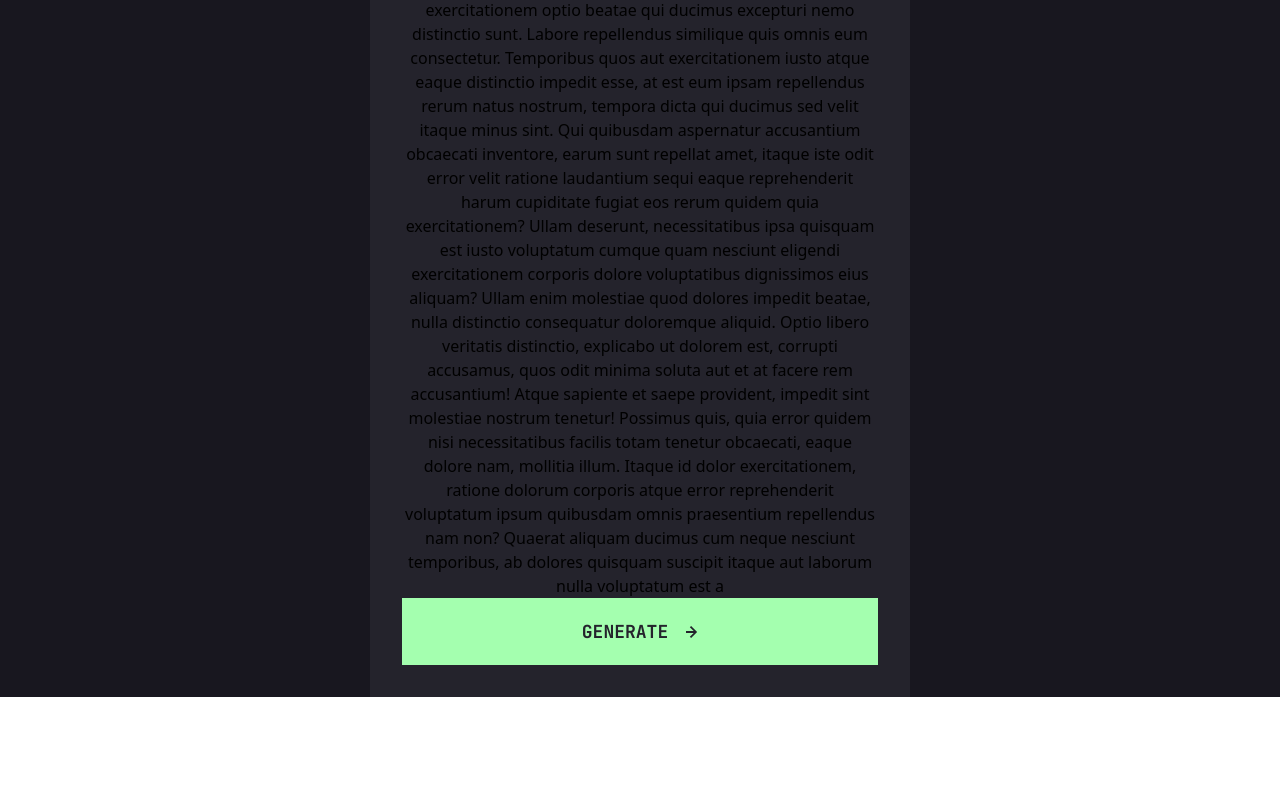
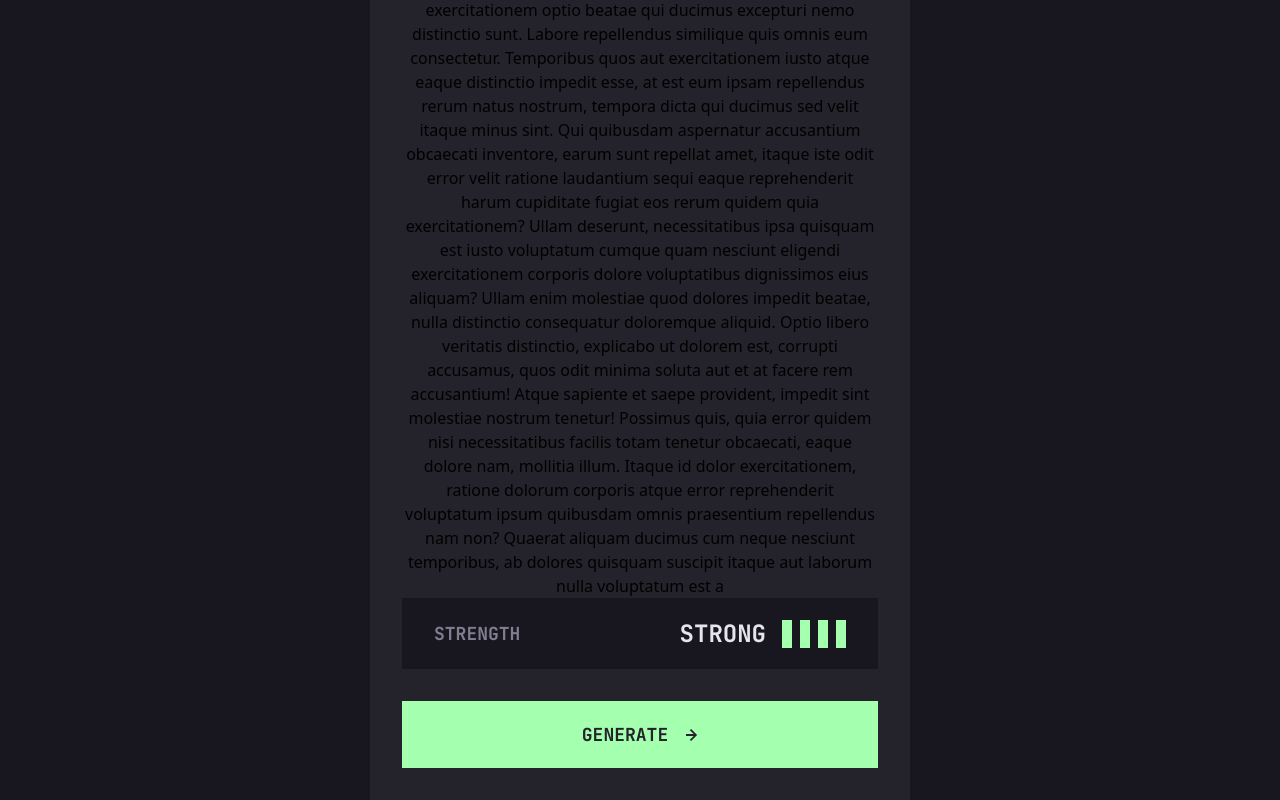
Before and after one commit to shaheen-karodia/pg-assignment, a React (Vite) app: page / in a window 1280 px wide. Shown: the part 380-1180 px from the top of the page. Before the commit the page ends 1077 px from the top, so only its background shows below. Built offline with nearby package versions, Linux system fonts and the light colour scheme.

Commit message:
Implemented Password Strenth Indicator

```diff
--- a/src/App.tsx
+++ b/src/App.tsx
@@ -1,6 +1,7 @@
 import Button from "./components/Button";
 import Container from "./components/Container";
 import PasswordField from "./components/PasswordField";
+import PasswordStrengthIndicator from "./components/PasswordStrengthIndicator";
 import Typography from "./components/Typography";
 
 function App() {
@@ -41,6 +42,7 @@ function App() {
           reprehenderit voluptatum ipsum quibusdam omnis praesentium repellendus
           nam non? Quaerat aliquam ducimus cum neque nesciunt temporibus, ab
           dolores quisquam suscipit itaque aut laborum nulla voluptatum est a
+          <PasswordStrengthIndicator strength="strong" className="mb-8" />
           <Button
             onClick={() => {
               console.log("TODO");
--- /dev/null
+++ b/src/components/PasswordStrengthIndicator.tsx
@@ -0,0 +1,79 @@
+import { cva } from "class-variance-authority";
+import Typography from "./Typography";
+
+const bar = cva(["h-[28px]", "w-[10px]"], {
+  variants: {
+    strength: {
+      empty: ["bg-transparent", "border-almost-white border-2"],
+      "too-weak": ["bg-1-red"],
+      weak: ["bg-2-orange"],
+      medium: ["bg-3-yellow"],
+      strong: ["bg-neon-green"],
+    },
+  },
+  defaultVariants: {
+    strength: "empty",
+  },
+});
+
+const MAX_BARS = 4;
+const BAR_FILL_MAP = {
+  "too-weak": 1,
+  weak: 2,
+  medium: 3,
+  strong: 4,
+} as const;
+
+interface PasswordStrengthIndicatorProps {
+  strength: "too-weak" | "weak" | "medium" | "strong";
+  className?: string;
+}
+
+const PasswordStrengthIndicator = ({
+  strength,
+  className,
+}: PasswordStrengthIndicatorProps) => {
+  const text = strength === "too-weak" ? "Too weak!" : strength;
+
+  const filledBars: boolean[] = Array(MAX_BARS)
+    .fill(false)
+    .fill(true, 0, BAR_FILL_MAP[strength]);
+
+  console.log(filledBars);
+
+  return (
+    <div
+      className={`${className} flex justify-between items-center bg-very-dark-grey px-8 py-5`}
+    >
+      <Typography
+        element="span"
+        treatment="body"
+        className="text-grey uppercase"
+      >
+        strength
+      </Typography>
+
+      <div className="flex items-center justify-between">
+        <Typography
+          element="span"
+          treatment="heading-m"
+          className="text-almost-white uppercase mr-4"
+        >
+          {text}
+        </Typography>
+
+        {filledBars.map((isFilled, index) => (
+          <span
+            key={index}
+            className={bar({
+              strength: isFilled ? strength : "empty",
+              className: "mr-2 last:mr-0",
+            })}
+          ></span>
+        ))}
+      </div>
+    </div>
+  );
+};
+
+export default PasswordStrengthIndicator;
--- a/tailwind.config.js
+++ b/tailwind.config.js
@@ -3,7 +3,7 @@ export default {
   content: ["./index.html", "./src/**/*.{js,ts,jsx,tsx}"],
   theme: {
     colors: {
-      "1-red": "F64A4A",
+      "1-red": "#F64A4A",
       "2-orange": "#FB7C58",
       "3-yellow": "#F8CD65",
       "neon-green": "#A4FFAF",
```
